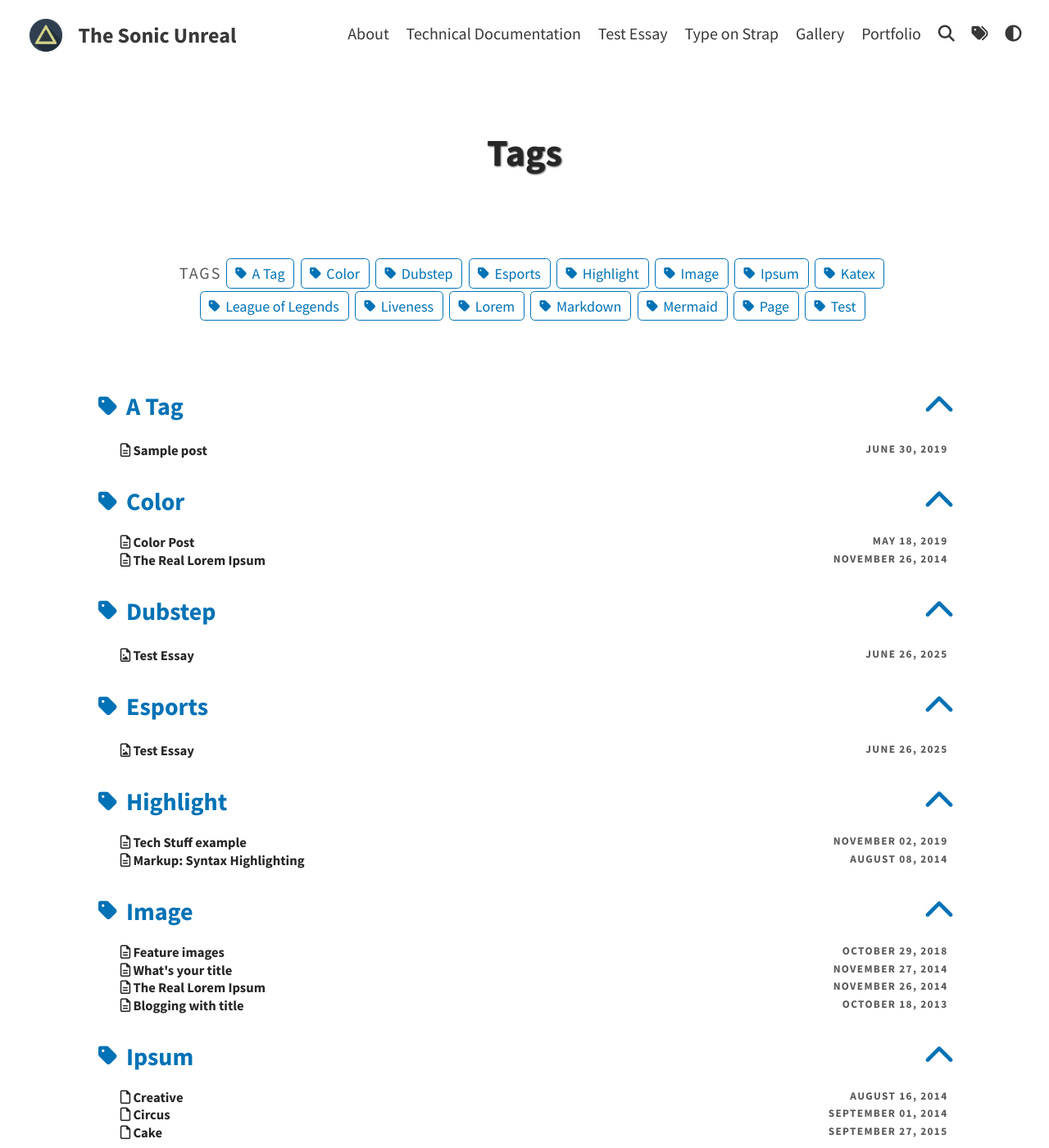
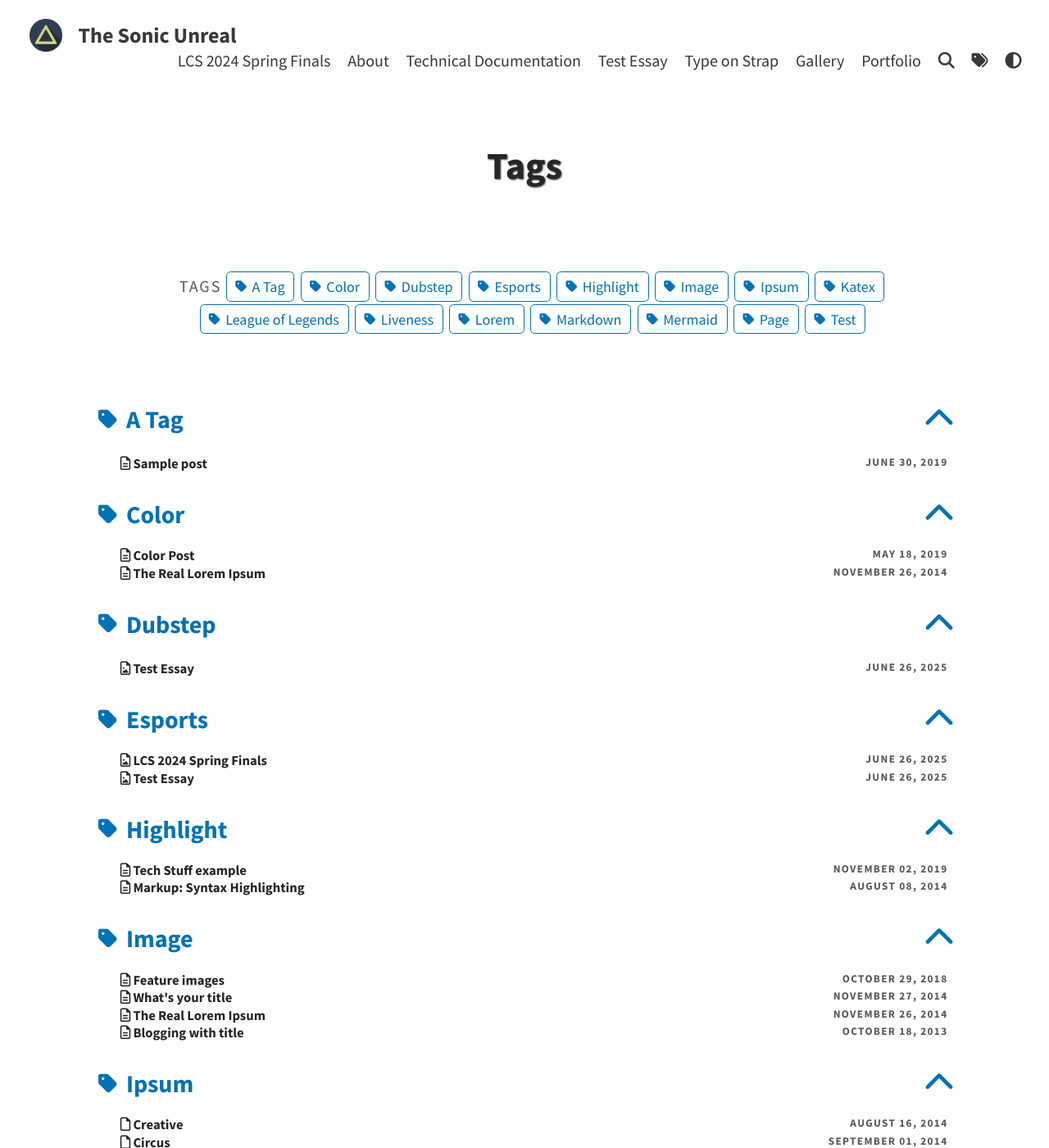
Before and after one commit to ViolaVigilante/Sonic-Unreal, a Jekyll site: the page built from pages/tags.md, in a window 1280 px wide and 1400 px high. Shown: the whole window at 82% size. Built offline with Jekyll 4.4.1, drawn with Linux system fonts in a browser that asks for light colours; a script that is not in the unit is left out; some of the changed text lies outside the part shown.

Commit message:
Created test image page
-Changed embedded image in test_esay.md from markdown to HTML image link
-Created image page, linked to that page

```diff
--- /dev/null
+++ b/pages/images/LCS_2024_Spring_Finals.md
@@ -0,0 +1,8 @@
+---
+layout: page
+title : LCS 2024 Spring Finals
+permalink: /images/LCS_2024_Spring_Finals
+tags: [Esports, League of Legends]
+---
+
+![LCS 2024 Spring Finals](..\assets\img\test_images\LCS_2024_Spring_Finals.jpg)
```
Also changed, not shown: pages/test_essay.md (+2 -2 lines).
